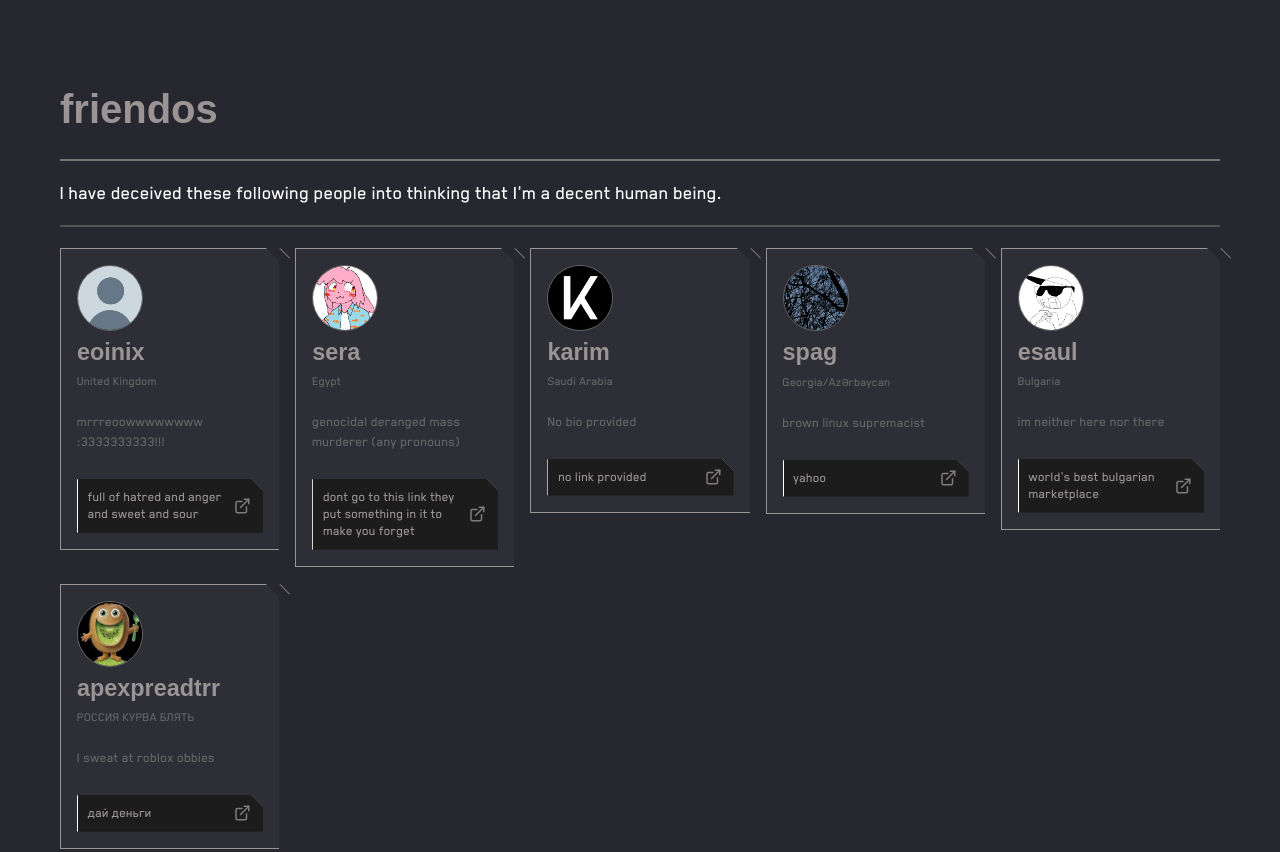
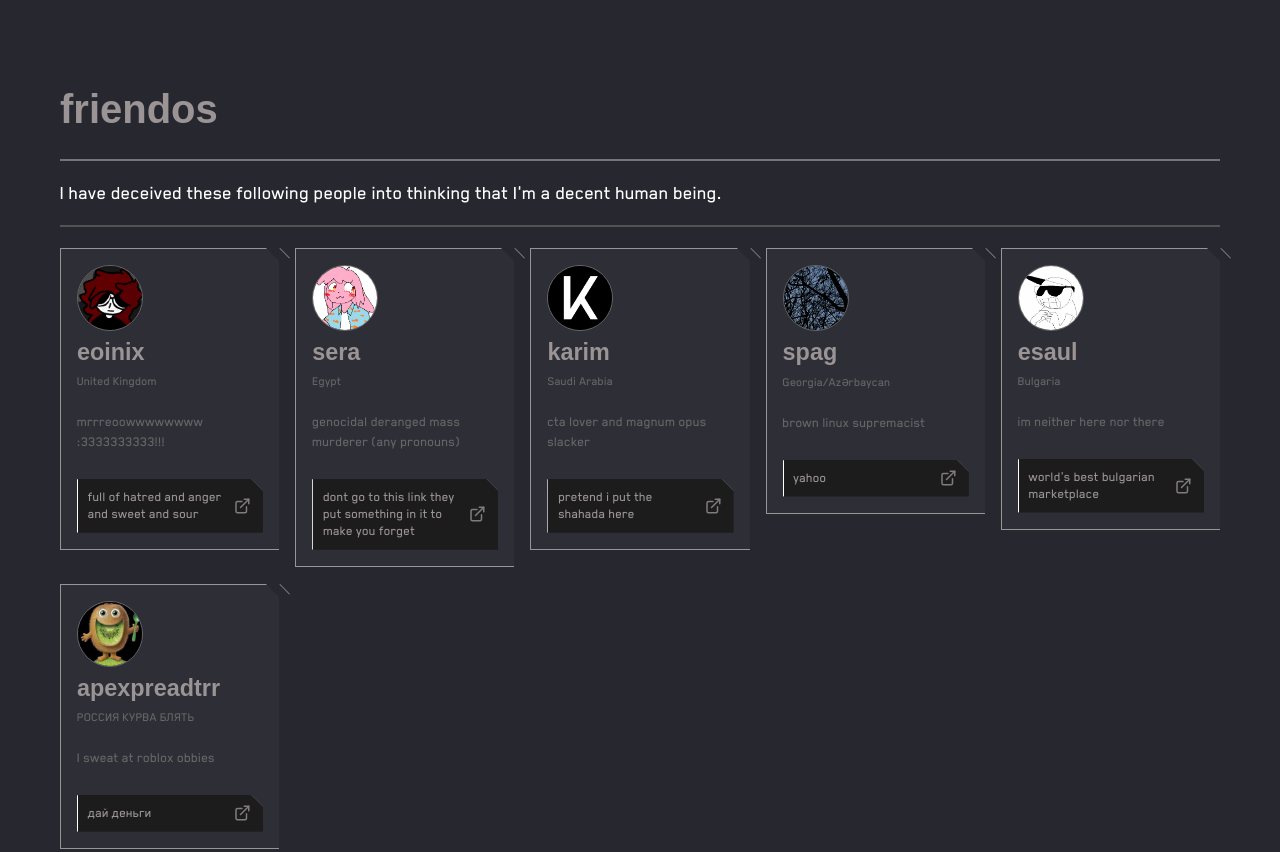
Before and after one commit to romefalls/romefalls.github.io, a plain HTML site: page friends.html in a window 1280 px wide. Shown: the top 852 px of the page. Drawn offline with Linux system fonts and the light colour scheme; a web font is replaced by a local one.

Commit message:
i frogor

```diff
--- a/friends.html
+++ b/friends.html
@@ -19,7 +19,7 @@
         <div class="friend-card-wrapper">
             <div class="friend-card-tab"></div>
             <div class="friend-card">
-                <img src="asset/image/friends/default.jpg" alt="myself" class="friend-avatar">
+                <img src="asset/image/friends/eoinix.png" alt="myself" class="friend-avatar">
                 <h3 class="friend-name">eoinix</h3>
                 <span class="friend-country">United Kingdom</span>
                 <p class="friend-bio">mrrreoowwwwwwww :3333333333!!!</p>
@@ -65,9 +65,9 @@
                 <img src="asset/image/friends/karim.png" alt="myself" class="friend-avatar">
                 <h3 class="friend-name">karim</h3>
                 <span class="friend-country">Saudi Arabia</span>
-                <p class="friend-bio">No bio provided</p>
-                <a href="https://github.com/romefalls" class="button-link friend-link">
-                    no link provided
+                <p class="friend-bio">cta lover and magnum opus slacker</p>
+                <a href="https://github.com/karimrir1" class="button-link friend-link">
+                    pretend i put the shahada here
                     <svg xmlns="http://www.w3.org/2000/svg" width="18" height="18" viewBox="0 0 24 24"
                         aria-hidden="true" focusable="false">
                         <path d="M18 13v6a2 2 0 0 1-2 2H6a2 2 0 0 1-2-2V8a2 2 0 0 1 2-2h6" stroke="currentColor"
```
Also changed, not shown: gallery.html (+2 -1 lines), asset/image/friends/eoinix.png (added).
